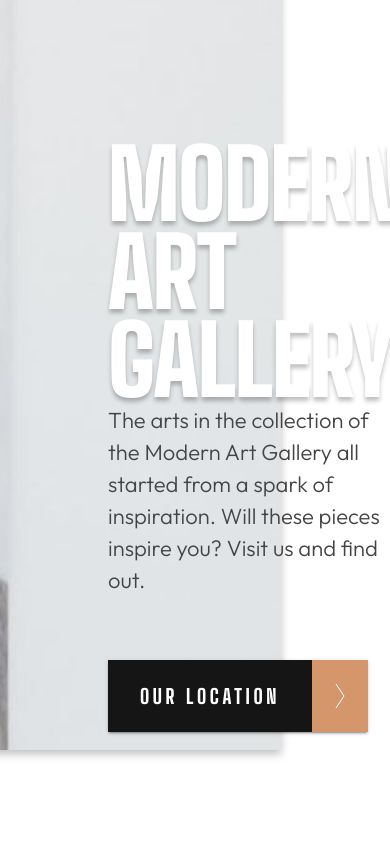
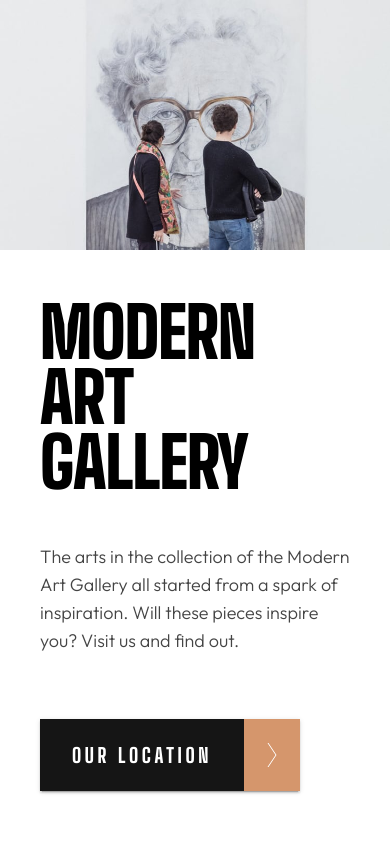
Before and after one commit to mseidel819/fe-art-gallery-website, a React (Create React App) app: page / in a window 390 px wide. Shown: the top 844 px of the page. Built offline with nearby package versions, Linux system fonts and the light colour scheme.

Commit message:
continued hero responsiveness. gallery responsive tweaking.

```diff
--- a/src/App.js
+++ b/src/App.js
@@ -1,6 +1,6 @@
 import "./App.css";
 import { useEffect, useState } from "react";
-import { theme } from "./themes";
+import { theme, responsiveTheme } from "./themes";
 import { ThemeProvider } from "@mui/material/styles";
 import MainPage from "./pages/main-page/main-page.component";
 
@@ -8,7 +8,7 @@ function App() {
   const [windowWidth, setWindowWidth] = useState(window.innerWidth);
 
   const assetRoute =
-    windowWidth >= 1200 ? "desktop" : windowWidth >= 900 ? "tablet" : "mobile";
+    windowWidth >= 1200 ? "desktop" : windowWidth >= 600 ? "tablet" : "mobile";
   console.log(assetRoute);
 
   useEffect(() => {
@@ -24,7 +24,7 @@ function App() {
   }, []);
 
   return (
-    <ThemeProvider theme={theme}>
+    <ThemeProvider theme={assetRoute === "desktop" ? theme : responsiveTheme}>
       <MainPage size={assetRoute} />
     </ThemeProvider>
   );
--- a/src/components/Gallery/gallery.component.jsx
+++ b/src/components/Gallery/gallery.component.jsx
@@ -18,7 +18,7 @@ const Gallery = ({ size }) => {
   return (
     <Grid
       container
-      spacing={size === "mobile" ? 0 : 3}
+      rowSpacing={size === "mobile" ? 0 : 3}
       sx={{ width: `${margins}`, margin: "100px auto", marginBottom: "180px" }}
     >
       <Grid
@@ -28,7 +28,7 @@ const Gallery = ({ size }) => {
         alignItems="center"
         direction={size === "mobile" ? "column-reverse" : "row"}
       >
-        <Grid item md={5}>
+        <Grid item sm={5}>
           <Box sx={{ backgroundColor: "white", marginBottom: "32px" }}>
             <Typography variant="h2">Your day at the gallery</Typography>
             <Typography variant="p">
@@ -39,7 +39,7 @@ const Gallery = ({ size }) => {
           </Box>
         </Grid>
 
-        <Grid item md={7}>
+        <Grid item sm={7}>
           <CardMedia
             component="img"
             image={
@@ -54,8 +54,8 @@ const Gallery = ({ size }) => {
         </Grid>
       </Grid>
 
-      <Grid spacing={3} container item md={12}>
-        <Grid item md={7}>
+      <Grid columnSpacing={3} container item sm={12}>
+        <Grid item sm={7}>
           <CardMedia
             component="img"
             image={
@@ -74,8 +74,8 @@ const Gallery = ({ size }) => {
           direction="column"
           justifyContent="space-between"
           item
-          spacing={3}
-          md={5}
+          rowSpacing={3}
+          sm={5}
         >
           <Grid item>
             <CardMedia
@@ -83,7 +83,7 @@ const Gallery = ({ size }) => {
               image={
                 size === "desktop"
                   ? galleryImage3
-                  : size === "mobile"
+                  : size === "tablet"
                   ? galleryImageTablet3
                   : galleryImageMobile3
               }
--- a/src/components/footer/footer.component.jsx
+++ b/src/components/footer/footer.component.jsx
@@ -25,15 +25,15 @@ const Footer = ({ bkgColor, color, hoverColor, size }) => {
         spacing={4}
         justifyContent="space-between"
       >
-        <Grid container item lg={10} md={8}>
-          <Grid item lg={4} md={6} xs={12}>
+        <Grid container item lg={10} sm={8}>
+          <Grid item lg={4} sm={6} xs={12}>
             <Typography color={color} variant="h4">
               Modern <br />
               Art Gallery
             </Typography>
           </Grid>
 
-          <Grid item lg={6} md={6} xs={12}>
+          <Grid item lg={6} sm={6} xs={12}>
             <Typography color={color} variant="p" fontSize="18px">
               The Modern Art Gallery is free to all visitors and open seven days
               a week from 8am to 9pm. Find us at 99 King Street, Newport, USA.
@@ -46,7 +46,7 @@ const Footer = ({ bkgColor, color, hoverColor, size }) => {
           color={color}
           justifyContent={size === "mobile" ? "left" : "right"}
           lg={2}
-          md={4}
+          sm={4}
           xs={12}
         >
           <Link href="#" aria-label="facebook">
--- a/src/components/hero/hero.component.jsx
+++ b/src/components/hero/hero.component.jsx
@@ -11,6 +11,8 @@ import { ReactComponent as RightArrow } from "../../assets/icon-arrow-right.svg"
 const Hero = ({ size }) => {
   return (
     <>
+      {/* <Grid container>
+        <Grid item lg={8}>
           <StyledImageContainer>
             <CardMedia
               component="img"
@@ -27,22 +29,47 @@ const Hero = ({ size }) => {
               }}
             />
           </StyledImageContainer>
-
-      <StyledInfoContainer container columnSpacing={8}>
-        <Grid sm={6} item>
+        </Grid>
+        <Grid item lg={4}></Grid>
+      </Grid> */}
+      <Grid
+        container
+        justifyContent={size === "tablet" ? "right" : "center"}
+        sx={
+          {
+            // width: `${size === "desktop" ? "90%" : "95%"}`,
+            // margin: "150px auto",
+          }
+        }
+      >
+        <Grid item sx={{ display: { xs: "block", sm: "none" } }}>
+          <CardMedia component="img" image={heroImageMobile} alt="hero image" />
+        </Grid>
+        <StyledInfoContainer
+          container
+          item
+          columnSpacing={0}
+          sx={{
+            width: `${size === "desktop" ? "80%" : "340px"}`,
+            // margin: "150px auto",
+            margin: "50px 40px",
+          }}
+        >
+          <Grid lg={8} item>
             <Typography variant="h1">
               Modern <br /> Art Gallery
             </Typography>
           </Grid>
-        <Grid sm={4} item container>
+          <Grid lg={4} item container>
             <Typography variant="p" sx={{ marginBottom: "64px" }}>
               The arts in the collection of the Modern Art Gallery all started
-            from a spark of inspiration. Will these pieces inspire you? Visit us
-            and find out.
+              from a spark of inspiration. Will these pieces inspire you? Visit
+              us and find out.
             </Typography>
             <ButtonComp text="Our Location" arrow={<RightArrow />} />
           </Grid>
         </StyledInfoContainer>
+      </Grid>
     </>
   );
 };
--- a/src/components/hero/hero.styles.jsx
+++ b/src/components/hero/hero.styles.jsx
@@ -1,10 +1,10 @@
 import styled from "@emotion/styled";
 import { Container, Grid } from "@mui/material";
 
-export const StyledImageContainer = styled("div")({
+export const StyledImageContainer = styled("Container")({
   display: "flex",
   justifyContent: "flex-end",
-  width: "72%",
+  // width: "72%",
   height: "800px",
   backgroundColor: "#111",
   filter: "drop-shadow(0px 4px 4px rgba(0, 0, 0, 0.25))",
@@ -13,10 +13,8 @@ export const StyledImageContainer = styled("div")({
 });
 
 export const StyledInfoContainer = styled(Grid)({
-  width: "88%",
-  margin: "0 44px",
-  display: "flex",
-  justifyContent: "space-between",
-  transform: "translate(0, -660px)",
-  position: "absolute",
+  // width: "80%",
+  // margin: "150px auto",
+  // transform: "translate(0, -660px)",
+  // position: "absolute",
 });
--- a/src/themes.jsx
+++ b/src/themes.jsx
@@ -8,7 +8,7 @@ export const theme = createTheme({
       fontWeight: "900",
       textTransform: "uppercase",
       fontFamily: "Big Shoulders Display",
-      color: "white",
+      color: "black",
       mixBlendMode: "screen",
       textShadow: "0px 4px 4px rgba(0, 0, 0, 0.25)",
     },
@@ -56,3 +56,61 @@ export const theme = createTheme({
     },
   },
 });
+
+export const responsiveTheme = createTheme({
+  typography: {
+    h1: {
+      fontSize: "70px",
+      lineHeight: "65px",
+      fontWeight: "900",
+      textTransform: "uppercase",
+      fontFamily: "Big Shoulders Display",
+      color: "black",
+      mixBlendMode: "screen",
+      // textShadow: "0px 4px 4px rgba(0, 0, 0, 0.25)",
+      marginBottom: "48px",
+    },
+    h2: {
+      fontSize: "60px",
+      lineHeight: "70px",
+      fontWeight: "900",
+      textTransform: "uppercase",
+      fontFamily: "Big Shoulders Display",
+      marginBottom: "32px",
+    },
+    h3: {
+      fontSize: "50px",
+      lineHeight: "45px",
+      fontWeight: "900",
+      textTransform: "uppercase",
+      fontFamily: "Big Shoulders Display",
+      marginBottom: "32px",
+    },
+    h4: {
+      fontSize: "36px",
+      lineHeight: "36px",
+      fontWeight: "900",
+      textTransform: "uppercase",
+      fontFamily: "Big Shoulders Display",
+      marginBottom: "32px",
+    },
+    p: {
+      fontFamily: "Outfit",
+      fontWeight: "300",
+      fontSize: "18px",
+      lineHeight: "28px",
+      color: "#444444",
+    },
+  },
+  palette: {
+    primary: {
+      main: "#d5966c",
+    },
+    secondary: {
+      main: "#151515",
+    },
+    tertiary: {
+      main: "white",
+    },
+  },
+});
```
Lines whose indentation alone changed are shown as unchanged.
